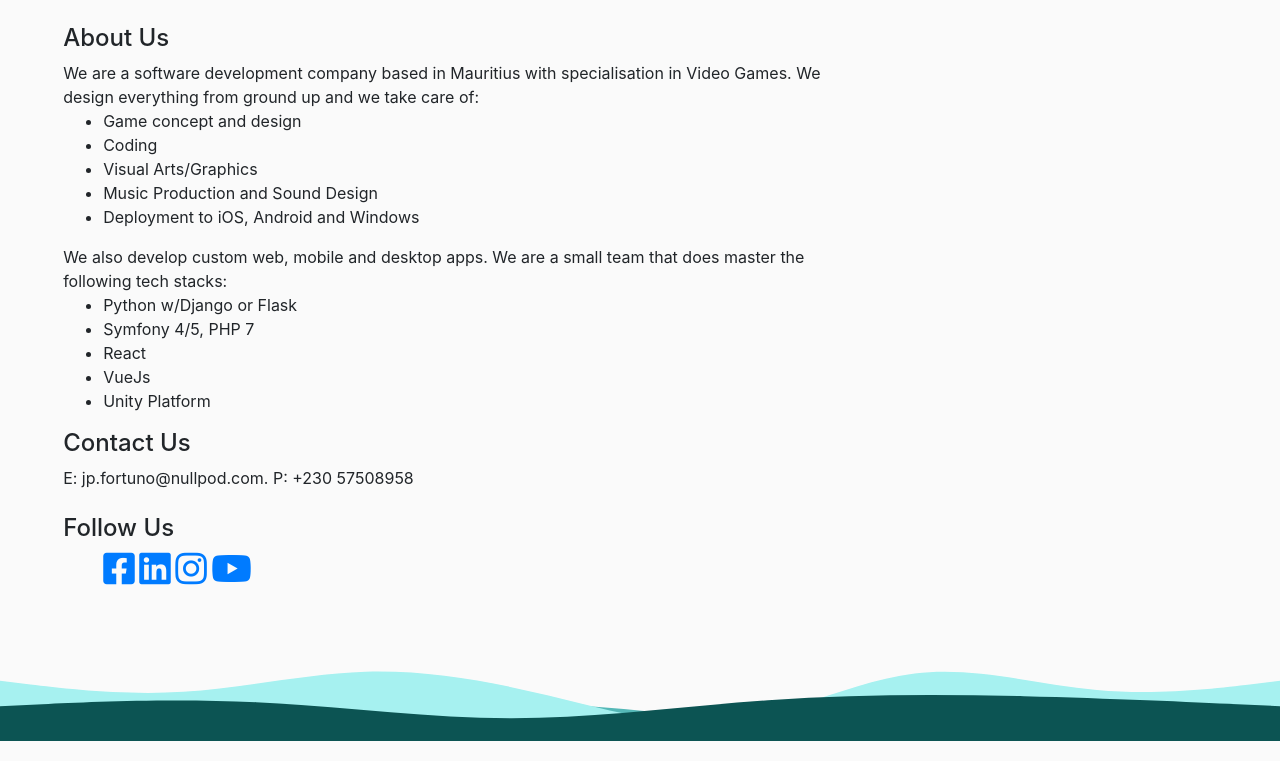
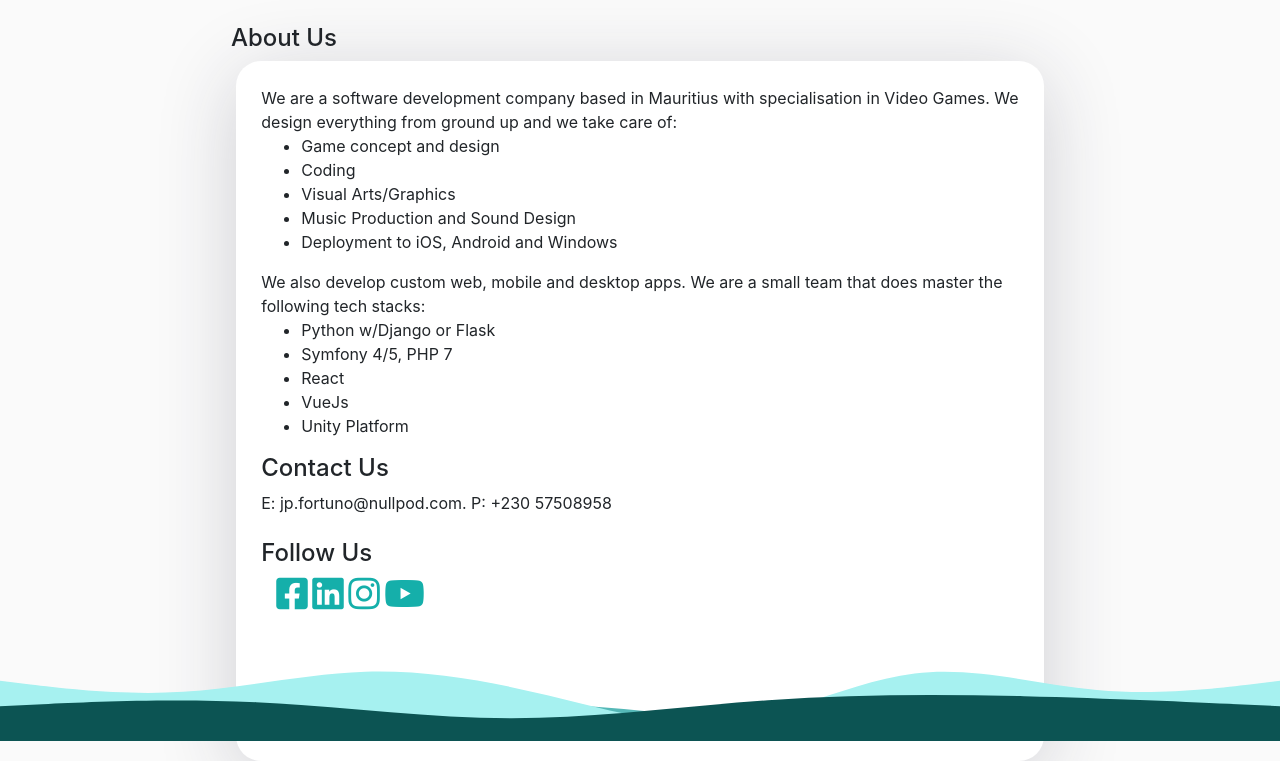
Before and after one commit to jp-nullpod/nullweb, a Django app: page /about/ in a window 1280 px wide. Shown: the part 59-820 px from the top of the page. Run offline with Django 3.2, Linux system fonts and the light colour scheme; style sheets or scripts are compiled from the project's sources; some libraries are stand-ins or nearby versions.

Commit message:
minor tweaks to scss

```diff
--- /dev/null
+++ b/mainweb/static/mainweb/css/about.scss
@@ -0,0 +1,34 @@
+    .textbox-custom {
+        width: 95%;
+        position: relative;
+        max-width: 850px;
+        margin: auto;
+        background: #fff;
+        box-shadow: 0px 14px 80px rgba(34, 35, 58, 0.2);
+        padding: 25px;
+        border-radius: 25px;
+        height: 700px;
+        transition: all .3s;
+    }
+
+    .socialicons {
+        ul {
+            margin-left: -25px;
+            li {
+                font-size: large;
+                display: inline-flex;
+                list-style: none;
+                text-decoration: none;
+                a {
+                    color: rgb(21, 175, 170);
+                    &:hover {
+                        text-decoration: none;
+                        color: rgb(0, 0, 0);
+                    }
+                    &:active {
+                        color: rgb(4, 92, 89);
+                    }
+                }
+            }
+        }
+    }
--- a/mainweb/static/mainweb/css/main.css
+++ b/mainweb/static/mainweb/css/main.css
@@ -7,7 +7,6 @@ body {
 .navbar-custom {
     background-color: #2f2f2f;
 }
-
 
 .footer {
     position: absolute;
@@ -116,9 +115,3 @@ body {
     margin: 5px;
     font-size: 35px;
 }
-
-.socialicons ul li {
-    font-size: large;
-    display: inline-flex;
-    list-style: none;
-}
--- a/mainweb/templates/mainweb/about.html
+++ b/mainweb/templates/mainweb/about.html
@@ -1,12 +1,14 @@
 {% extends "base_generic.html" %}
 
-
+{% load sass_tags %}
 {% block content %}
+<link rel="stylesheet" type="text/css" href="{% sass_src 'mainweb/css/about.scss' %}">
 
 <div class="row mt-4">
-  <div class="ml-4 col-sm-6 col-lg-8 col-md-8">
+  <div class="col col-sm-12">
 
-      <h4>About Us</h4>
+      <h4 class="ml-3">About Us</h4>
+        <div class="textbox-custom">
               <div>We are a software development company based in Mauritius with specialisation in Video Games.
                 We design everything from ground up and we take care of:
                   <ul>
@@ -42,6 +44,6 @@
                 </ul>
               </div>
         </div>
-
+    </div>
 </div>
 {% endblock %}
```
Lines whose indentation alone changed are shown as unchanged.
